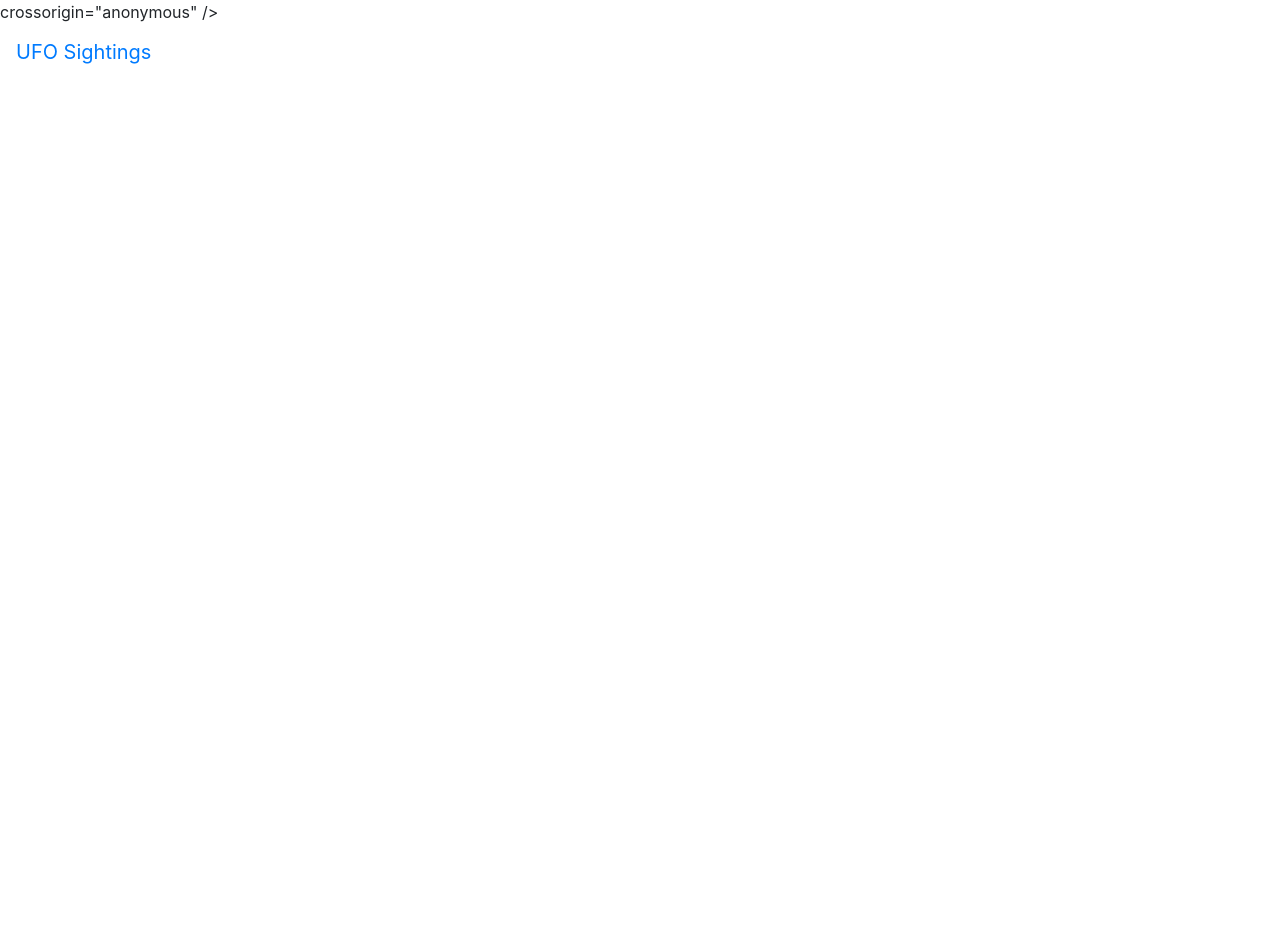
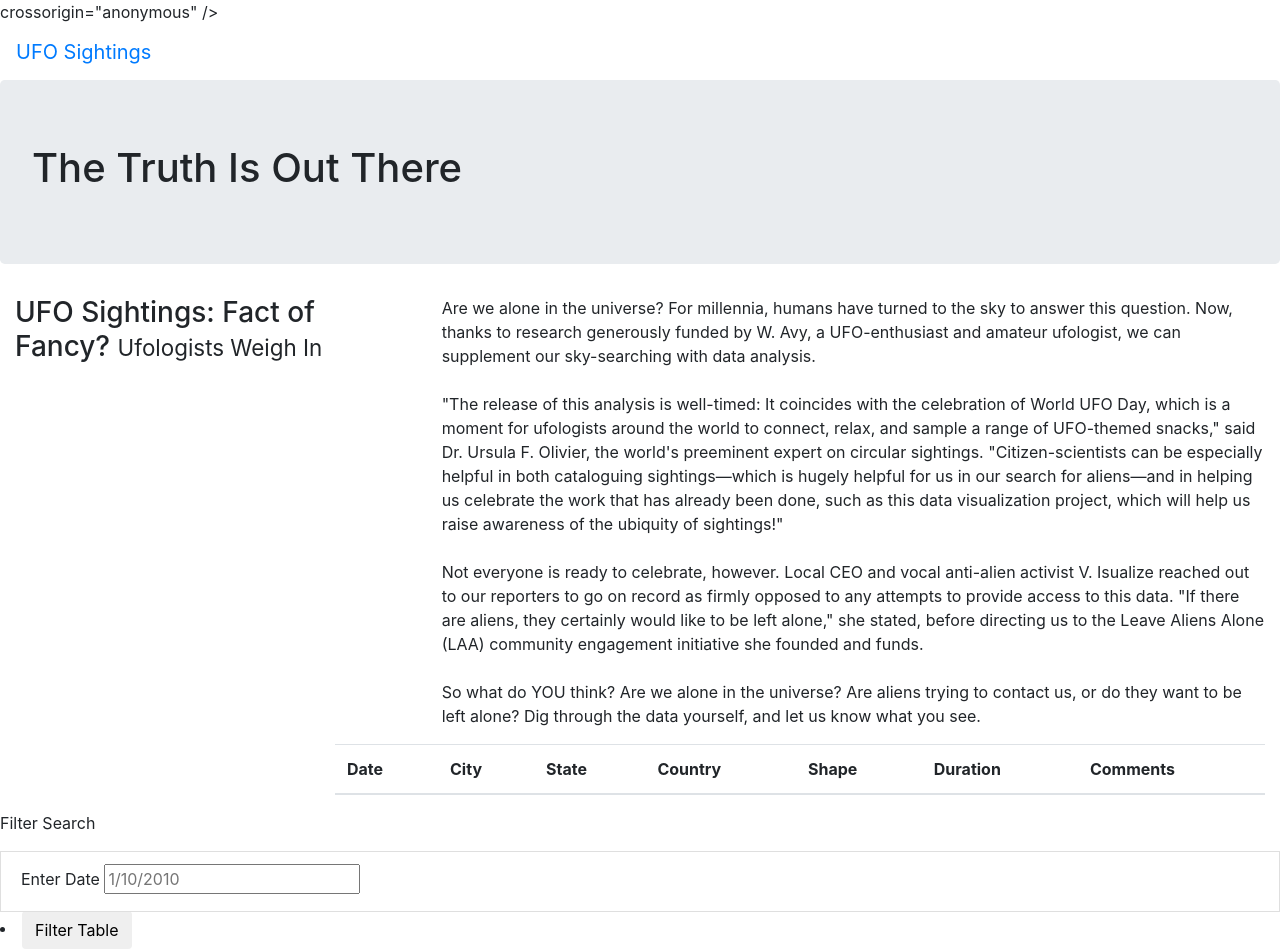
Before and after one commit to SirTonkaton/UFOs, a plain HTML site: page index.html in a window 1280 px wide. Before the commit the page ends 800 px from the top, so only its background shows below. Drawn offline with nearby package versions, Linux system fonts and the light colour scheme.

Commit message:
UFOs update

```diff
--- a/index.html
+++ b/index.html
@@ -19,5 +19,61 @@
             <a class="navbar-brand" href="index.html">UFO Sightings</a>
         </nav>
     </div>
+    <div class="jumbotron">
+        <h1>The Truth Is Out There</h1>
+    </div>
+
+    <div class="container-fluid">
+        <div class="row">
+            <div class="col-md-4">
+                <h3>UFO Sightings: Fact of Fancy? <small>Ufologists Weigh In</small></h3>
+            </div>
+            <div class="col-md-8">
+                <p>
+                    Are we alone in the universe? For millennia, humans have turned to the sky to answer this question. Now, thanks to research generously funded by W. Avy, a UFO-enthusiast and amateur ufologist, we can supplement our sky-searching with data analysis.<br><br>"The release of this analysis is well-timed: It coincides with the celebration of World UFO Day, which is a moment for ufologists around the world to connect, relax, and sample a range of UFO-themed snacks," said Dr. Ursula F. Olivier, the world's preeminent expert on circular sightings. "Citizen-scientists can be especially helpful in both cataloguing sightings—which is hugely helpful for us in our search for aliens—and in helping us celebrate the work that has already been done, such as this data visualization project, which will help us raise awareness of the ubiquity of sightings!"<br><br>Not everyone is ready to celebrate, however. Local CEO and vocal anti-alien activist V. Isualize reached out to our reporters to go on record as firmly opposed to any attempts to provide access to this data. "If there are aliens, they certainly would like to be left alone," she stated, before directing us to the Leave Aliens Alone (LAA) community engagement initiative she founded and funds.<br><br>So what do YOU think? Are we alone in the universe? Are aliens trying to contact us, or do they want to be left alone? Dig through the data yourself, and let us know what you see.
+
+                </p>
+            </div>
+        </div>
+    </div>
+
+    <div class="container-fluid">
+        <div class="row">
+            <div class="col-md-3">
+
+            </div>
+            <div class="col-md-9">
+                <table class="table table-striped">
+                    <thead>
+                        <tr>
+                            <th>Date</th>
+                            <th>City</th>
+                            <th>State</th>
+                            <th>Country</th>
+                            <th>Shape</th>
+                            <th>Duration</th>
+                            <th>Comments</th>
+                        </tr>
+                    </thead>
+                    <tbody></tbody>
+                </table>
+            </div>
+        </div>
+    </div>
+
+    <form>
+        <p>Filter Search</p>
+    </form>
+    <ul class="list-group">
+
+    </ul>
+
+    <li class="list-group-item">
+        <label for="date">Enter Date</label>
+        <input typr="text" placeholder="1/10/2010" id="datetime" />
+    </li>
+    <li class="list-gorup-item">
+        <button id="filter-btn" type="button" class="btn btn-default">Filter Table</button>
+    </li>
 </body>
 </html>
```
